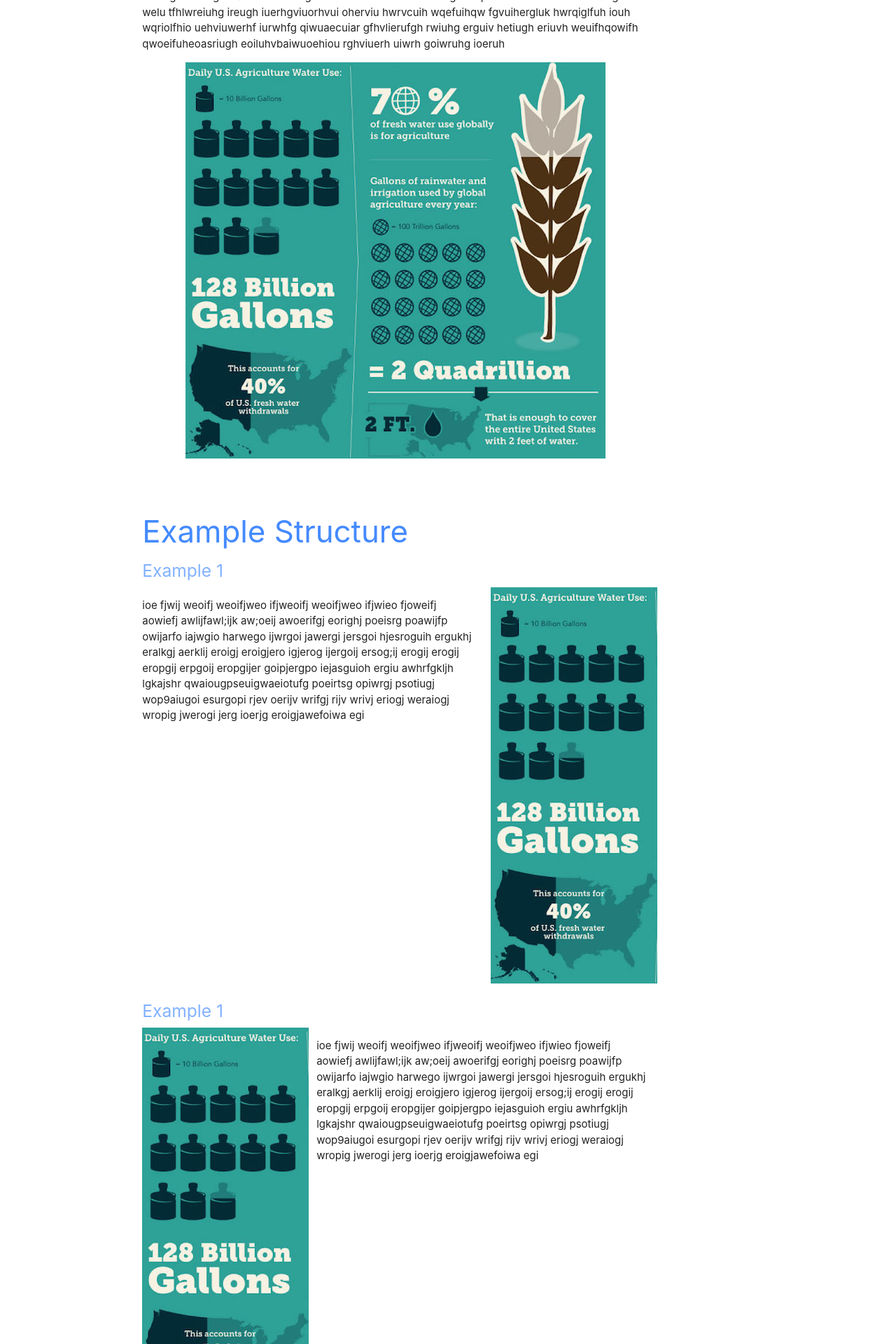
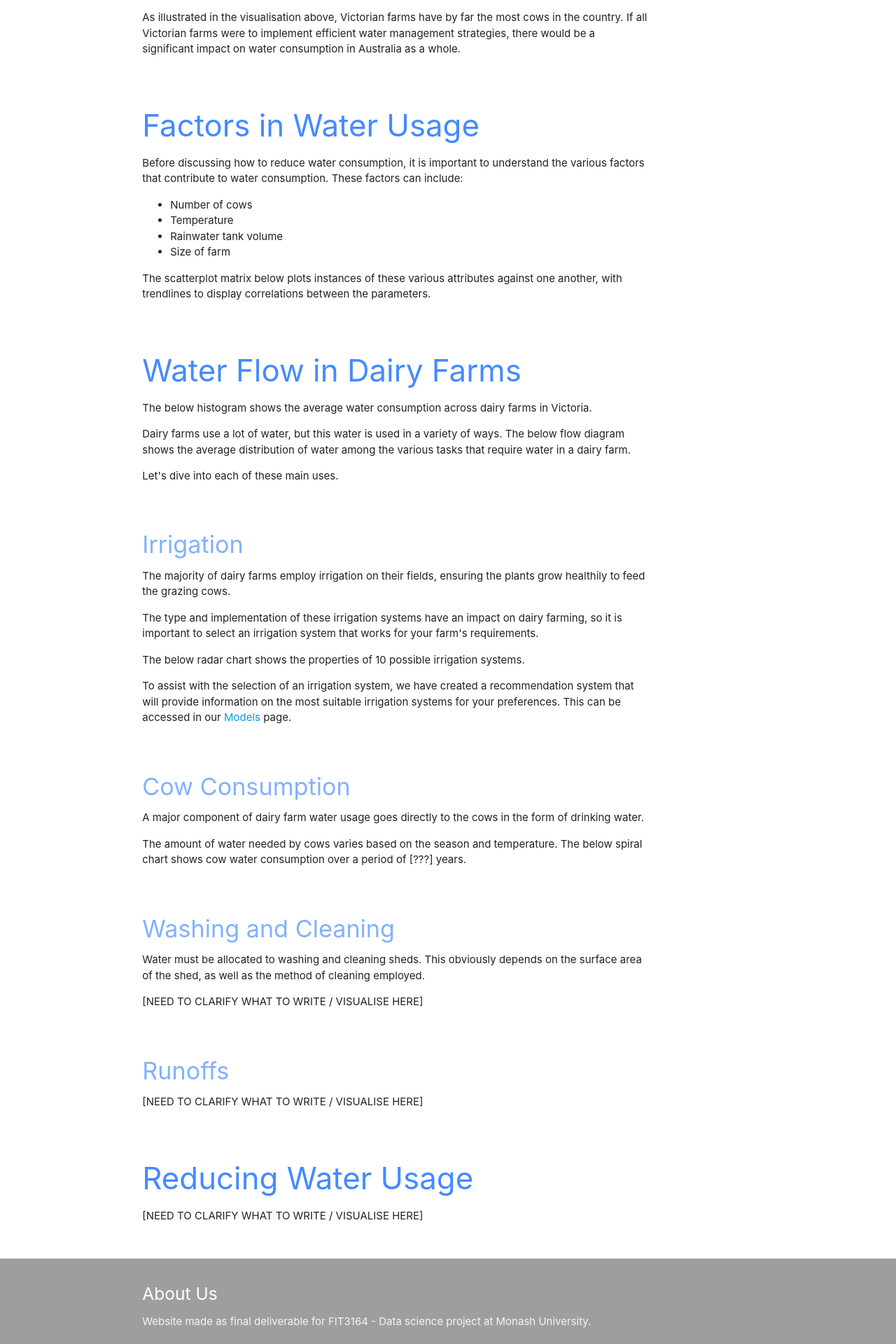
Before and after one commit to ReubenLing/FIT3164, a Flask app: page / in a window 1280 px wide. Shown: the part 2029-3949 px from the top of the page at 70% size. Run offline with Flask 2, Linux system fonts and the light colour scheme; some libraries are stand-ins or nearby versions.

Commit message:
update infographics page structure

```diff
--- a/templates/index.html
+++ b/templates/index.html
@@ -1,10 +1,37 @@
 {% extends "_template.html" %}
 {% block mainactive1 %}class="active"{% endblock %}
 {% block mainactive2 %}class="active"{% endblock %}
+{% block navclass %}{% endblock %}
 {% block styles %}
 <style>
 	html {
 		scroll-behavior: smooth;
+	}
+
+	html,
+	body {
+		width: 100%;
+		height: 100%;
+		margin: 0;
+		padding: 0;
+		scroll-behavior: smooth;
+		background-color: #fff
+	}
+
+	nav {
+		background-color: rgba(255, 255, 255, 0.7);
+		backdrop-filter: blur(6px);
+	}
+
+	nav ul a,
+	nav .brand-logo {
+		color: rgba(128, 128, 128, 0.7)
+	}
+
+	body {
+		background: url("/static/images/farm.jpg") no-repeat center/cover, #bedde0;
+		/* filter: blur(2px);
+		-webkit-filter: blur(2px); */
 	}
 
 	.parallax-container {
@@ -43,6 +70,27 @@
 		position: sticky;
 		top: 64px;
 	}
+
+	.header {
+		display: flex;
+		flex-direction: row;
+		justify-content: space-evenly;
+		align-items: center;
+		overflow: hidden;
+		height: 100vh;
+		color: #fff;
+	}
+
+	.scrolldown {
+		position: absolute;
+		bottom: 0;
+		margin-bottom: 25px;
+		padding: 10px;
+		border-radius: 50%;
+		transition: .15s;
+	}
+
+
 </style>
 {% endblock %}
 {% block content %}
@@ -50,18 +98,20 @@
 	<div class="progress-bar" id="progressBar"></div>
 </div>
 
-<div class="parallax-container">
-	<div class="parallax"><img src="static/images/cows.jpg"></div>
-	<h1></h1>
-	<h1 class="white-text" style="margin-left:100px;margin-top:600px">Water Management in Dairy Farms</h1>
-	<p class="center-align">
-		<a class="btn-floating btn-large waves-effect waves-light blue pulse" href="#intro"><i
-				class="material-icons">south</i></a>
-	</p>
+<div class="header">
+	<div class="section">
+		<h1 class="white-text center-align">Water Management in Dairy Farms</h1>
+		<!-- <h6 class="grey-text center-align">FIT3164 DATA SCIENCE PROJECT // S2 2021<br>BENITA SIEN // SHYAM SRINIVAS //
+			REUBEN LING</h6> -->
 	</div>
-<div class="container">
+	<a class="btn-floating btn-large waves-effect waves-light pulse scrolldown" onclick="pageScroll()"><i
+			class="material-icons">water_drop</i></a>
+</div>
+<div class="container content">
 	<div class="row">
 		<div class="col s12 m9 l10">
+
+			<!-- Introduction section -->
 			<div id="intro" class="section scrollspy">
 				<p class="flow-text">Despite being the industry that consumes the most water in Australia, there exists
 					a lack
@@ -84,86 +134,162 @@
 				</p>
 			</div>
 
-			<!-- Test Tableau embed -->
+			<!--
+				Dairy farms in Australia
+				-- Talk about the per-state breakdown
+				-- Mention Victoria as having the most dairy farms in the country
+			-->
+			<div id="australia" class="section scrollspy">
+				<h3 class="blue-text text-accent-2">Australian Dairy Farms</h3>
+				<p>Placeholder text</p>
+
+				<!-- Area + choropleth visualisation -->
 				<div class="video-container">
 					<iframe class="responsive-img" frameborder="0" scrolling="no"
 						src="https://public.tableau.com/views/CowsperState/Dashboard1?:language=en-GB&publish=yes&:display_count=n&:origin=viz_share_link&:showVizHome=no">
 					</iframe>
 				</div>
-
-			<div id="usage" class="section scrollspy">
-				<h3 class="blue-text text-accent-2">Water Usage Statistics</h3>
-				<p>Farms fsdlfkjsdlfkasg asfjhwlkjfh aerughaer uhgfuifhalwi urhauwihf waiuh water asldkfjhlkwah weufh
-					werilfgh
-					leriuhgvl uawerhsf uwhrg oiuehf iuhreviuh eriuhv eriughwequfh eruihv wreiuhv rwiuahgiuh welu
-					tfhlwreiuhg
-					ireugh iuerhgviuorhvui oherviu hwrvcuih wqefuihqw fgvuihergluk hwrqiglfuh iouh wqriolfhio
-					uehviuwerhf
-					iurwhfg qiwuaecuiar gfhvlierufgh rwiuhg erguiv hetiugh eriuvh weuifhqowifh qwoeifuheoasriugh
-					eoiluhvbaiwuoehiou rghviuerh uiwrh goiwruhg ioeruh</p>
-				<p class="center-align">
-					<img src="static/images/infographic1.jpg">
-				</p>
+				<p>As illustrated in the visualisation above, Victorian farms have by far the most cows in the country.
+					If all
+					Victorian farms were to implement efficient water management strategies, there would be a
+					significant impact on water consumption in Australia as a whole.</p>
 			</div>
 
-			<div id="infographic" class="section scrollspy">
-				<h3 class="blue-text text-accent-2">Example Structure</h3>
-				<h5 class="blue-text text-accent-1">Example 1</h5>
-				<div class="row">
-					<div class="col s8">
-						<p>ioe fjwij weoifj weoifjweo ifjweoifj weoifjweo ifjwieo fjoweifj aowiefj awlijfawl;ijk aw;oeij
-							awoerifgj
-							eorighj poeisrg poawijfp owijarfo iajwgio harwego ijwrgoi jawergi jersgoi hjesroguih ergukhj
-							eralkgj
-							aerklij eroigj eroigjero igjerog ijergoij ersog;ij erogij erogij eropgij erpgoij eropgijer
-							goipjergpo
-							iejasguioh ergiu awhrfgkljh lgkajshr qwaiougpseuigwaeiotufg poeirtsg opiwrgj psotiugj
-							wop9aiugoi
-							esurgopi rjev oerijv wrifgj rijv wrivj eriogj weraiogj wropig jwerogi jerg ioerjg
-							eroigjawefoiwa egi
+			<!--
+				Factors in water usage
+				-- Visualisation: SPLOM
+			-->
+			<div id="factors" class="section scrollspy">
+				<h3 class="blue-text text-accent-2">Factors in Water Usage</h3>
+				<p>Before discussing how to reduce water consumption, it is important to understand the various factors
+					that contribute to water consumption. These factors can include:</p>
+				<ul class="browser-default">
+					<li>Number of cows</li>
+					<li>Temperature</li>
+					<li>Rainwater tank volume</li>
+					<li>Size of farm</li>
+				</ul>
+				<p>The scatterplot matrix below plots instances of these various attributes against one another, with
+					trendlines to display correlations between the parameters.</p>
+
+				<!-- SPLOM visualisation -->
+				<!-- <div class="video-container">
+					<iframe class="responsive-img" frameborder="0" scrolling="no"
+						src="VIS-LINK-GOES-HERE">
+					</iframe>
+				</div> -->
+			</div>
+
+			<!--
+				Water flow in dairy farms
+				-- Average water consumption in Victorian farms
+				-- Visualisation: Histogram
+				-- Various ways water is consumed
+				-- Visualisation: Sankey
+			-->
+			<div id="flow" class="section scrollspy">
+				<h3 class="blue-text text-accent-2">Water Flow in Dairy Farms</h3>
+				<p>The below histogram shows the average water consumption across dairy farms in Victoria.</p>
+
+				<!-- Histogram visualisation -->
+				<!-- <div class="video-container">
+					<iframe class="responsive-img" frameborder="0" scrolling="no"
+						src="VIS-LINK-GOES-HERE">
+					</iframe>
+				</div> -->
+
+				<p>Dairy farms use a lot of water, but this water is used in a variety of ways. The below flow diagram
+					shows the average distribution of water among the various tasks that require water in a dairy farm.
 				</p>
+
+				<!-- Flow diagram visualisation -->
+				<!-- <div class="video-container">
+					<iframe class="responsive-img" frameborder="0" scrolling="no"
+						src="VIS-LINK-GOES-HERE">
+					</iframe>
+				</div> -->
+
+				<p>Let's dive into each of these main uses.</p>
 			</div>
-					<div class="col s4" style="overflow:hidden">
-						<img src="static/images/infographic1.jpg" style='object-fit:fill'>
+
+			<div id="irrigation" class="section scrollspy">
+				<h4 class="blue-text text-accent-1">Irrigation</h4>
+				<p>The majority of dairy farms employ irrigation on their fields, ensuring the plants grow healthily to
+					feed the grazing cows.</p>
+				<p>The type and implementation of these irrigation systems have an impact on dairy farming, so it is
+					important to select an irrigation system that works for your farm's requirements.</p>
+				<p>The below radar chart shows the properties of 10 possible irrigation systems.</p>
+
+				<!-- Radar chart visualisation -->
+				<!-- <div class="video-container">
+					<iframe class="responsive-img" frameborder="0" scrolling="no"
+						src="VIS-LINK-GOES-HERE">
+					</iframe>
+				</div> -->
+
+				<p>To assist with the selection of an irrigation system, we have created a recommendation system that
+					will provide information on the most suitable irrigation systems for your preferences. This can be
+					accessed in our <a href='/models'>Models</a> page.</p>
 			</div>
+
+			<div id="consumption" class="section scrollspy">
+				<h4 class="blue-text text-accent-1">Cow Consumption</h4>
+				<p>A major component of dairy farm water usage goes directly to the cows in the form of drinking water.
+				</p>
+				<p>The amount of water needed by cows varies based on the season and temperature. The below spiral chart
+					shows cow water consumption over a period of [???] years.</p>
+
+				<!-- Spiral chart visualisation -->
+				<!-- <div class="video-container">
+					<iframe class="responsive-img" frameborder="0" scrolling="no"
+						src="VIS-LINK-GOES-HERE">
+					</iframe>
+				</div> -->
 			</div>
-				<h5 class="blue-text text-accent-1">Example 1</h5>
-				<div class="row">
-					<div class="col s4" style="overflow:hidden">
-						<img src="static/images/infographic1.jpg" style='object-fit:fill'>
+
+			<div id="washing" class="section scrollspy">
+				<h4 class="blue-text text-accent-1">Washing and Cleaning</h4>
+				<p>Water must be allocated to washing and cleaning sheds. This obviously depends on the surface area of
+					the shed, as well as the method of cleaning employed.</p>
+				<p>[NEED TO CLARIFY WHAT TO WRITE / VISUALISE HERE]</p>
+
+				<!-- ??? visualisation -->
+				<!-- <div class="video-container">
+					<iframe class="responsive-img" frameborder="0" scrolling="no"
+						src="VIS-LINK-GOES-HERE">
+					</iframe>
+				</div> -->
 			</div>
-					<div class="col s8">
-						<p>ioe fjwij weoifj weoifjweo ifjweoifj weoifjweo ifjwieo fjoweifj aowiefj awlijfawl;ijk aw;oeij
-							awoerifgj
-							eorighj poeisrg poawijfp owijarfo iajwgio harwego ijwrgoi jawergi jersgoi hjesroguih ergukhj
-							eralkgj
-							aerklij eroigj eroigjero igjerog ijergoij ersog;ij erogij erogij eropgij erpgoij eropgijer
-							goipjergpo
-							iejasguioh ergiu awhrfgkljh lgkajshr qwaiougpseuigwaeiotufg poeirtsg opiwrgj psotiugj
-							wop9aiugoi
-							esurgopi rjev oerijv wrifgj rijv wrivj eriogj weraiogj wropig jwerogi jerg ioerjg
-							eroigjawefoiwa egi
-						</p>
+
+			<div id="runoffs" class="section scrollspy">
+				<h4 class="blue-text text-accent-1">Runoffs</h4>
+				<p>[NEED TO CLARIFY WHAT TO WRITE / VISUALISE HERE]</p>
+
+				<!-- ???  visualisation -->
+				<!-- <div class="video-container">
+					<iframe class="responsive-img" frameborder="0" scrolling="no"
+						src="VIS-LINK-GOES-HERE">
+					</iframe>
+				</div> -->
 			</div>
-				</div>
-				<h6>References</h6>
-				<ul class="browser-default">
-					<li>Seametrics. (n.d.). Infographic: Interesting Facts About Farm Water Conservation [Image].
-						Retrieved from
-						<a
-							href="https://www.seametrics.com/blog/farm-water-infographic/">https://www.seametrics.com/blog/farm-water-infographic/</a>
-					</li>
-					<li>Yellowstone National Park. (2014). Cow bison and calf [Photograph]. Retrieved from <a
-							href="https://www.flickr.com/photos/80223459@N05/14952467567">https://www.flickr.com/photos/80223459@N05/14952467567</a>
-					</li>
-				</ul>
+
+			<div id="reduction" class="section scrollspy">
+				<h3 class="blue-text text-accent-2">Reducing Water Usage</h3>
+				<p>[NEED TO CLARIFY WHAT TO WRITE / VISUALISE HERE]</p>
+
 			</div>
 		</div>
 		<div class="col hide-on-small-only m3 l2 sticky">
 			<ul class="section table-of-contents">
 				<li><a href="#intro">Introduction</a></li>
-				<li><a href="#usage">Water Usage</a></li>
-				<li><a href="#infographic">Structure Example</a></li>
+				<li><a href="#australia">Australian Dairy Farms</a></li>
+				<li><a href="#factors">Factors in Water Usage</a></li>
+				<li><a href="#flow">Water Flow in Dairy Farms</a></li>
+				<li><a href="#irrigation">Factors in Water Usage</a></li>
+				<li><a href="#consumption">Cow Consumption</a></li>
+				<li><a href="#washing">Washing and Cleaning</a></li>
+				<li><a href="#runoffs">Runoffs</a></li>
+				<li><a href="#reduction">Reducing Water Usage</a></li>
 			</ul>
 		</div>
 	</div>
@@ -183,4 +309,10 @@
 		progressBarScroll();
 	};
 </script>
+<script>
+	function pageScroll() {
+		let pageHeight = window.innerHeight;
+		window.scrollBy(0, pageHeight);
+	}
+</script>
 {% endblock %}
```
Lines whose indentation alone changed are shown as unchanged.
